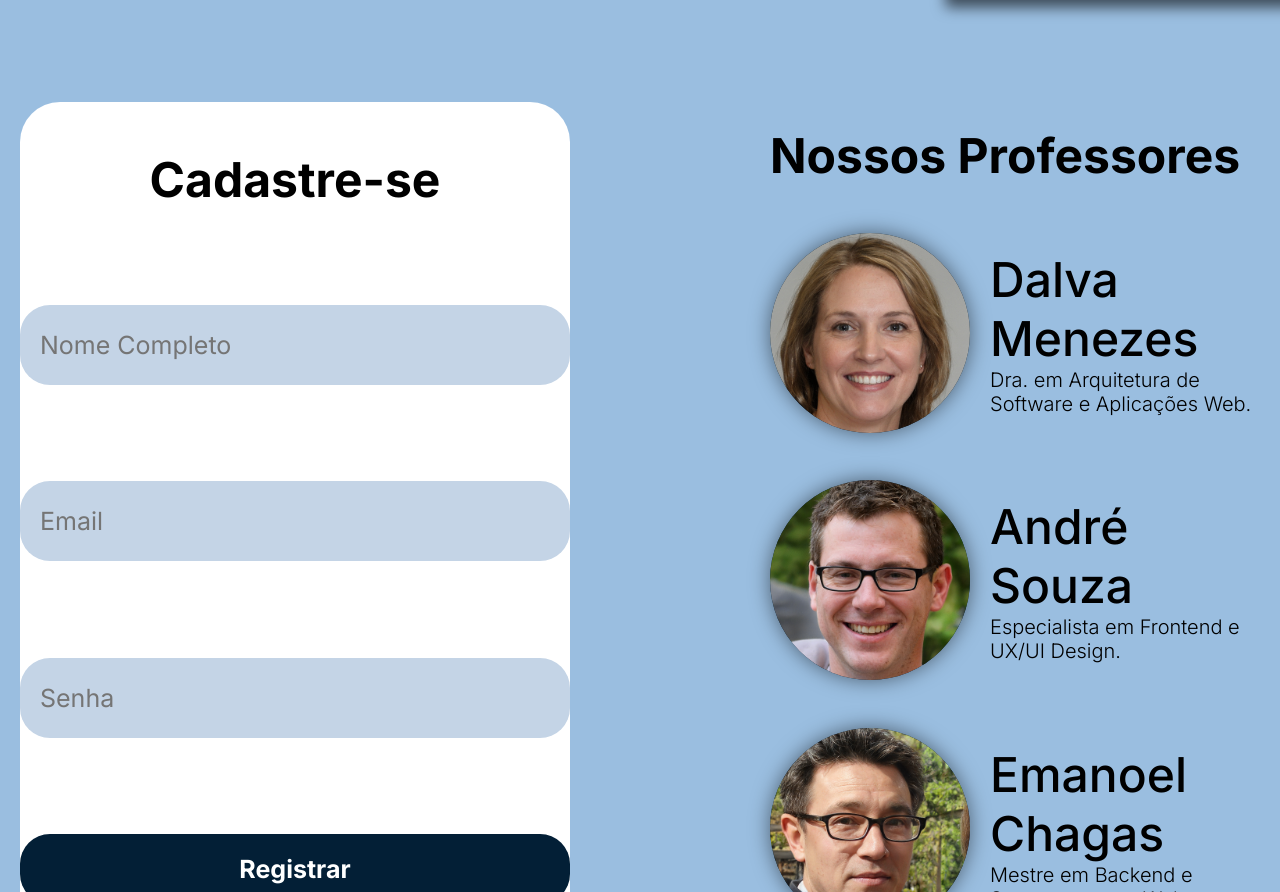
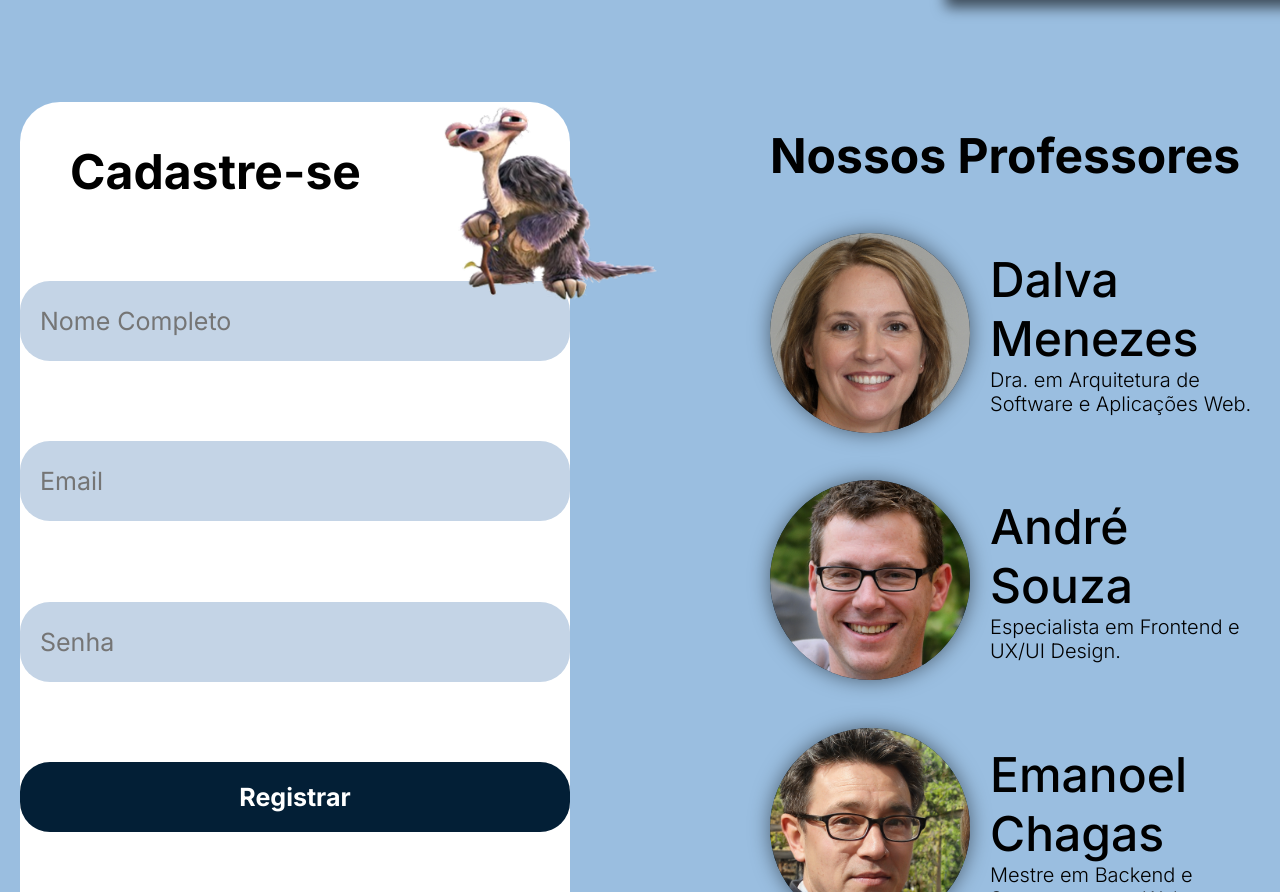
Before and after one commit to Emanoel-Murilo/Siducation, a plain HTML site: page index.html in a window 1280 px wide. Shown: the part 952-1844 px from the top of the page. Drawn offline with Linux system fonts and the light colour scheme.

Commit message:
Vovó Sid

```diff
--- a/index.html
+++ b/index.html
@@ -66,10 +66,12 @@
         <div id="telacadastro"  class="bloco2">
             <div class="cadastro">
                 <h3 id="telacastro">Cadastre-se</h3>
+                <img class="vovo" src="assets/images/vovosid.png" alt="">
                 <input class="inputcadastro" type="text" name="nome" placeholder="Nome Completo">
                 <input class="inputcadastro" type="email" name="email" placeholder="Email">
                 <input class="inputcadastro" type="password" name="senha" placeholder="Senha">
                 <button>Registrar</button>
+                <span></span>
             </div>
             <div class="blocoprof">
                 <h3>Nossos Professores</h3>
--- a/style.css
+++ b/style.css
@@ -190,6 +190,8 @@ h4 {
     font-size: 48px;
     font-weight: bold;
     margin: 0;
+    align-self: flex-start;
+    margin-left: 50px;
 }
 
 input {
@@ -360,3 +362,10 @@ footer > img {
     height: 50px;
     padding: 25px;
 }
+
+.vovo {
+    width: 221px;
+    position: absolute;
+    top: 1044px;
+    left: 440px;
+}
```
Also changed, not shown: assets/images/vovosid.png (added).
